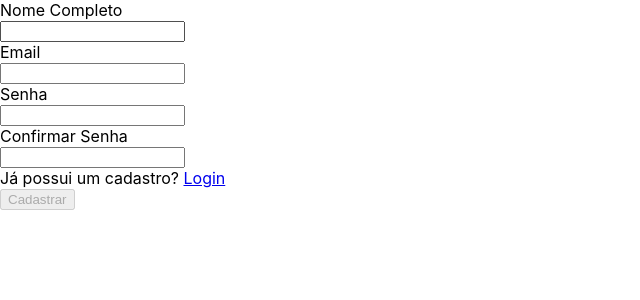
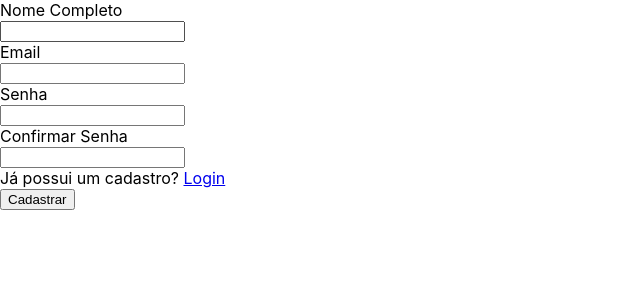
Before and after one commit to SamuelPPlab/Arkos-Food, a React (Create React App) app: page /signup in a window 1280 px wide. Shown: the top 300 px of the page, without its empty margins (0-640 px from the left). Built offline with nearby package versions, Linux system fonts and the light colour scheme.

Commit message:
Email sendo validado.

```diff
--- a/src/pages/SignUp.jsx
+++ b/src/pages/SignUp.jsx
@@ -4,6 +4,7 @@ import Button from '../components/Button';
 import { Navigate } from "react-router";
 import { Link } from "react-router-dom";
 import { validateUserName } from "../services/signUpValidator";
+import { emailValidator } from "../services/loginValidator";
 
 const SignUp = () => {
 
@@ -15,8 +16,8 @@ const SignUp = () => {
   const [allowSignUp, setAllowSignUp] = useState(false);
 
   useEffect(() => {
-    setAllowSignUp(validateUserName(fullName));
-    console.log(allowSignUp)
+    const isUsernameValid = validateUserName(fullName);
+    const isEmailValid = emailValidator(email);
   }, [fullName]);
 
   const nameProps = {
--- a/src/services/loginValidator.js
+++ b/src/services/loginValidator.js
@@ -1,9 +1,13 @@
 const checkLogin = (email, passwordInput) => {
-  const validEmail = email.match(/^([\w.%+-]+)@([\w-]+\.)+([\w]{3})$/i);
+  const validEmail = emailValidator(email);
   const minPasswordLength = 8;
   const validPassword = passwordInput.length >= minPasswordLength;
   if (validEmail && validPassword) return false;
   return true;
 };
 
+export const emailValidator = (email) => {
+  return email.match(/^([\w.%+-]+)@([\w-]+\.)+([\w]{3})$/i);
+};
+
 export default checkLogin;
```
